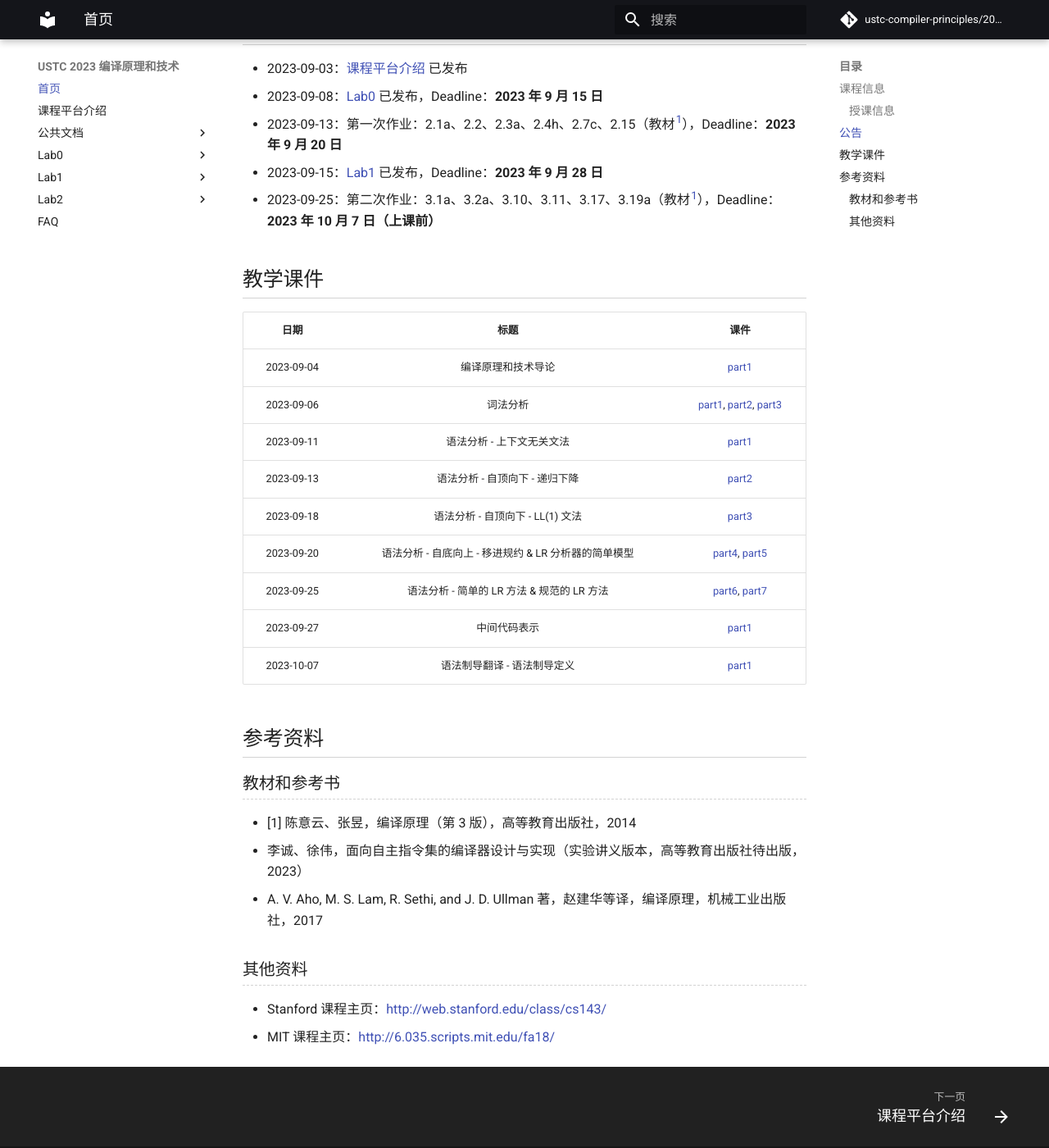
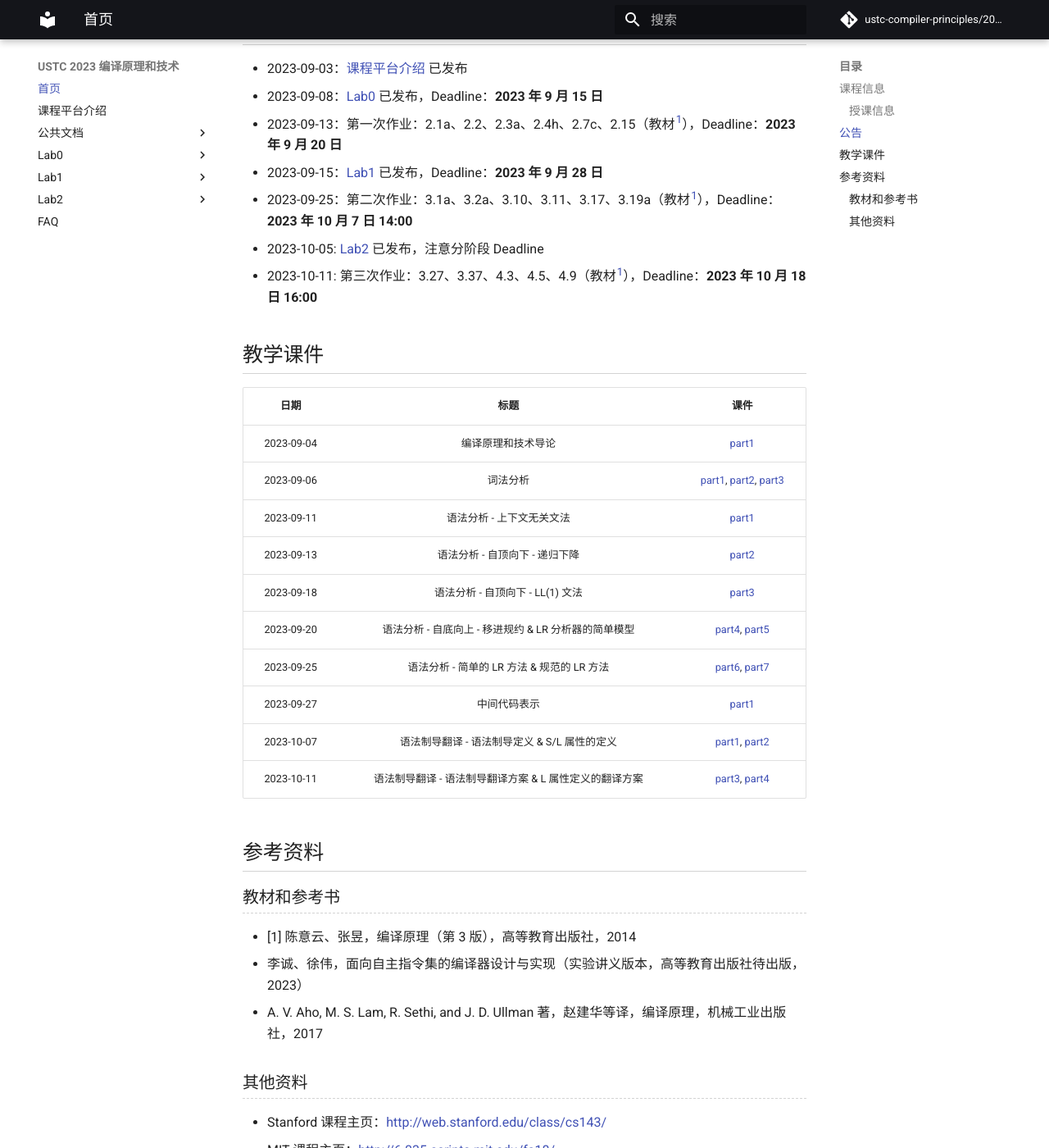
Before and after one commit to ustc-compiler-principles/2023, an MkDocs documentation site: the page built from docs/README.md, in a window 1280 px wide and 1400 px high, scrolled down 1055 px. Shown: the whole window at 82% size. Built offline with MkDocs 1.6.1 and Material for MkDocs 9.7.7, drawn with Linux system fonts in a browser that asks for light colours; comment, search, counter and statistics services are not loaded.

Commit message:
add slides & hw

```diff
--- a/docs/README.md
+++ b/docs/README.md
@@ -35,21 +35,24 @@
 - 2023-09-08：[Lab0](lab0/index.md) 已发布，Deadline：**2023 年 9 月 15 日**
 - 2023-09-13：第一次作业：2.1a、2.2、2.3a、2.4h、2.7c、2.15（教材[<sup>1</sup>](#textbook)），Deadline：**2023 年 9 月 20 日**
 - 2023-09-15：[Lab1](lab1/index.md) 已发布，Deadline：**2023 年 9 月 28 日**
-- 2023-09-25：第二次作业：3.1a、3.2a、3.10、3.11、3.17、3.19a（教材[<sup>1</sup>](#textbook)），Deadline：**2023 年 10 月 7 日（上课前）**
+- 2023-09-25：第二次作业：3.1a、3.2a、3.10、3.11、3.17、3.19a（教材[<sup>1</sup>](#textbook)），Deadline：**2023 年 10 月 7 日 14:00**
+- 2023-10-05: [Lab2](lab2/index.md) 已发布，注意分阶段 Deadline
+- 2023-10-11: 第三次作业：3.27、3.37、4.3、4.5、4.9（教材[<sup>1</sup>](#textbook)），Deadline：**2023 年 10 月 18 日 16:00**
 
 ## 教学课件
 
-|    日期    |                         标题                         |                                                                                                                 课件                                                                                                                  |
-| :--------: | :--------------------------------------------------: | :-----------------------------------------------------------------------------------------------------------------------------------------------------------------------------------------------------------------------------------: |
-| 2023-09-04 |                  编译原理和技术导论                  |                                                                              [part1](https://rec.ustc.edu.cn/share/be63e5f0-4bbf-11ee-ab8f-8556ef2e1b82)                                                                              |
-| 2023-09-06 |                       词法分析                       | [part1](https://rec.ustc.edu.cn/share/7c8cb640-4bfa-11ee-801b-996bfe70e4c4), [part2](https://rec.ustc.edu.cn/share/971f5a80-4bfa-11ee-9c40-3f9629e3618a), [part3](https://rec.ustc.edu.cn/share/daf23f60-4bfa-11ee-ba03-e1b373b96f27) |
-| 2023-09-11 |              语法分析 - 上下文无关文法               |                                                                              [part1](https://rec.ustc.edu.cn/share/1adc23a0-5043-11ee-ae58-c51868b36892)                                                                              |
-| 2023-09-13 |            语法分析 - 自顶向下 - 递归下降            |                                                                              [part2](https://rec.ustc.edu.cn/share/11c40120-5208-11ee-8fb3-0b34e4219c8a)                                                                              |
-| 2023-09-18 |           语法分析 - 自顶向下 - LL(1) 文法           |                                                                              [part3](https://rec.ustc.edu.cn/share/08643ef0-5564-11ee-88f3-1509f631aa4a)                                                                              |
-| 2023-09-20 | 语法分析 - 自底向上 - 移进规约 & LR 分析器的简单模型 |                                       [part4](https://rec.ustc.edu.cn/share/fcba4990-5772-11ee-a14c-a36e421ab311), [part5](https://rec.ustc.edu.cn/share/08206b90-5773-11ee-a7a9-2766281e042e)                                        |
-| 2023-09-25 |      语法分析 - 简单的 LR 方法 & 规范的 LR 方法      |                                       [part6](https://rec.ustc.edu.cn/share/1a7a4df0-5b4c-11ee-8033-1da927361dcb), [part7](https://rec.ustc.edu.cn/share/322166f0-5b4c-11ee-b6aa-cb031e864251)                                        |
-| 2023-09-27 |                     中间代码表示                     |                                                                              [part1](https://rec.ustc.edu.cn/share/3fba3780-64dc-11ee-b89d-3bff5ec34c27)                                                                              |
-| 2023-10-07 |             语法制导翻译 - 语法制导定义              |                                                                              [part1](https://rec.ustc.edu.cn/share/e0e4d8e0-5cdf-11ee-a097-75437996f503)                                                                              |
+|    日期    |                          标题                          |                                                                                                                 课件                                                                                                                  |
+| :--------: | :----------------------------------------------------: | :-----------------------------------------------------------------------------------------------------------------------------------------------------------------------------------------------------------------------------------: |
+| 2023-09-04 |                   编译原理和技术导论                   |                                                                              [part1](https://rec.ustc.edu.cn/share/be63e5f0-4bbf-11ee-ab8f-8556ef2e1b82)                                                                              |
+| 2023-09-06 |                        词法分析                        | [part1](https://rec.ustc.edu.cn/share/7c8cb640-4bfa-11ee-801b-996bfe70e4c4), [part2](https://rec.ustc.edu.cn/share/971f5a80-4bfa-11ee-9c40-3f9629e3618a), [part3](https://rec.ustc.edu.cn/share/daf23f60-4bfa-11ee-ba03-e1b373b96f27) |
+| 2023-09-11 |               语法分析 - 上下文无关文法                |                                                                              [part1](https://rec.ustc.edu.cn/share/1adc23a0-5043-11ee-ae58-c51868b36892)                                                                              |
+| 2023-09-13 |             语法分析 - 自顶向下 - 递归下降             |                                                                              [part2](https://rec.ustc.edu.cn/share/11c40120-5208-11ee-8fb3-0b34e4219c8a)                                                                              |
+| 2023-09-18 |            语法分析 - 自顶向下 - LL(1) 文法            |                                                                              [part3](https://rec.ustc.edu.cn/share/08643ef0-5564-11ee-88f3-1509f631aa4a)                                                                              |
+| 2023-09-20 |  语法分析 - 自底向上 - 移进规约 & LR 分析器的简单模型  |                                       [part4](https://rec.ustc.edu.cn/share/fcba4990-5772-11ee-a14c-a36e421ab311), [part5](https://rec.ustc.edu.cn/share/08206b90-5773-11ee-a7a9-2766281e042e)                                        |
+| 2023-09-25 |       语法分析 - 简单的 LR 方法 & 规范的 LR 方法       |                                       [part6](https://rec.ustc.edu.cn/share/1a7a4df0-5b4c-11ee-8033-1da927361dcb), [part7](https://rec.ustc.edu.cn/share/322166f0-5b4c-11ee-b6aa-cb031e864251)                                        |
+| 2023-09-27 |                      中间代码表示                      |                                                                              [part1](https://rec.ustc.edu.cn/share/3fba3780-64dc-11ee-b89d-3bff5ec34c27)                                                                              |
+| 2023-10-07 |      语法制导翻译 - 语法制导定义 & S/L 属性的定义      |                                       [part1](https://rec.ustc.edu.cn/share/e0e4d8e0-5cdf-11ee-a097-75437996f503), [part2](https://rec.ustc.edu.cn/share/10e6d050-68c7-11ee-a697-13d9155d40a5)                                        |
+| 2023-10-11 | 语法制导翻译 - 语法制导翻译方案 & L 属性定义的翻译方案 |                                       [part3](https://rec.ustc.edu.cn/share/60f07260-68c7-11ee-ac16-c97fd4666cee), [part4](https://rec.ustc.edu.cn/share/71c78a80-68c7-11ee-b670-b5952f4e628a)                                        |
 
 ## 参考资料
 
```
